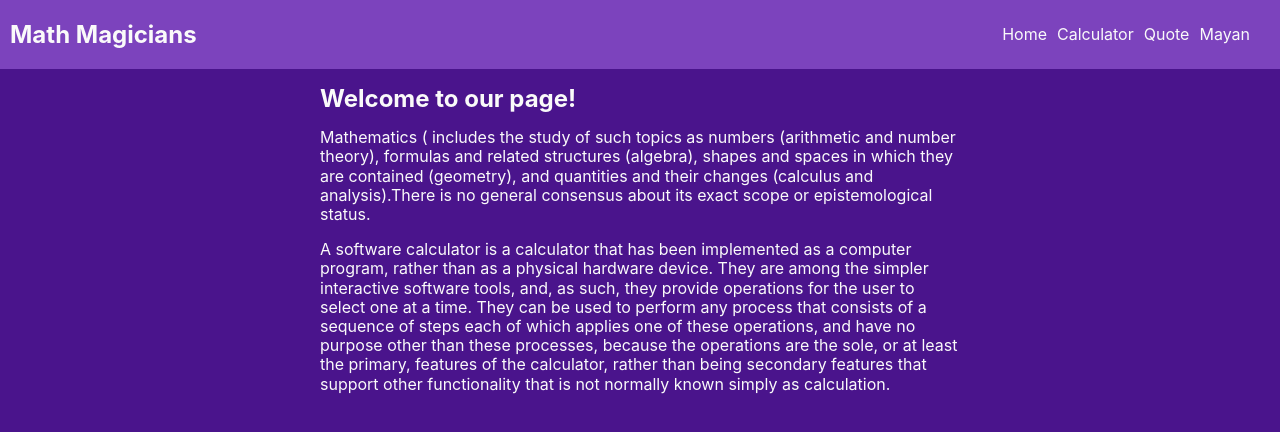
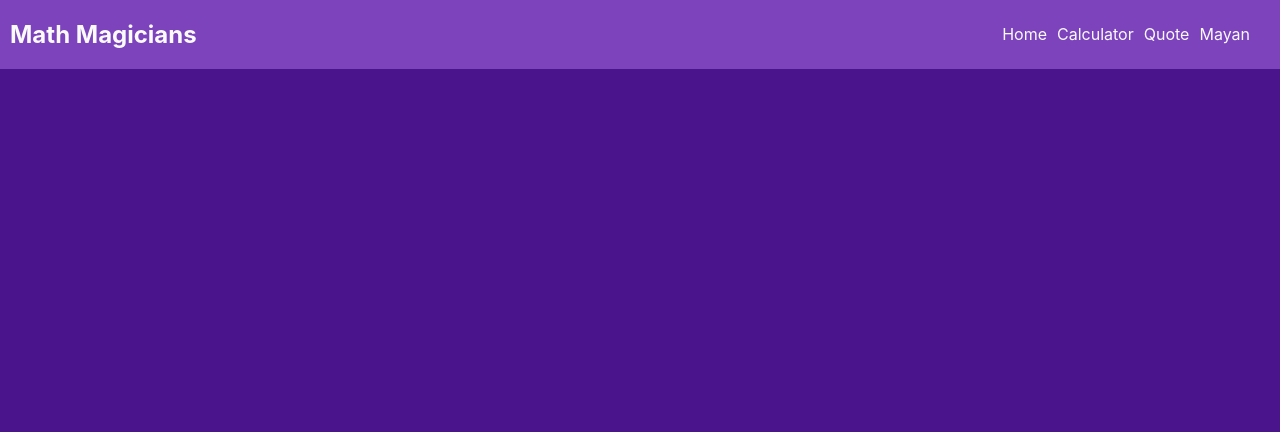
Before and after one commit to Maclenn77/Math-Magicians, a React (Create React App) app: page / in a window 1280 px wide. Shown: the top 432 px of the page. Built offline with nearby package versions, Linux system fonts and the light colour scheme.

Commit message:
Change urls path

```diff
--- a/src/App.js
+++ b/src/App.js
@@ -18,10 +18,10 @@ class App extends React.Component { // eslint-disable-line
         <div>
           <Navbar />
           <Routes>
-            <Route exact path="/calc" element={<Calc />} />
-            <Route exact path="/" element={<Home />} />
-            <Route exact path="/mayan" element={<Mayan />} />
-            <Route exact path="/quote" element={<Quote />} />
+            <Route exact path="/math-magicians/calc" element={<Calc />} />
+            <Route exact path="/math-magicians/" element={<Home />} />
+            <Route exact path="/math-magicians/mayan" element={<Mayan />} />
+            <Route exact path="/math-magicians/quote" element={<Quote />} />
           </Routes>
         </div>
       </Router>
```
